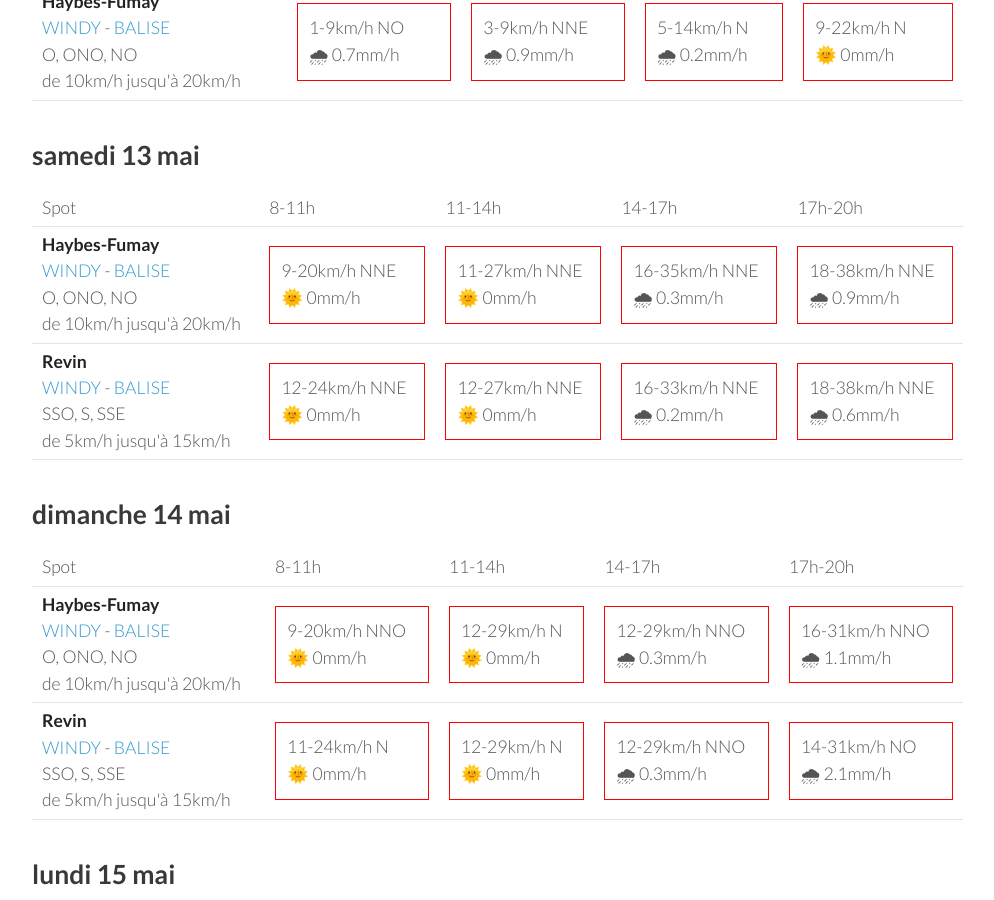
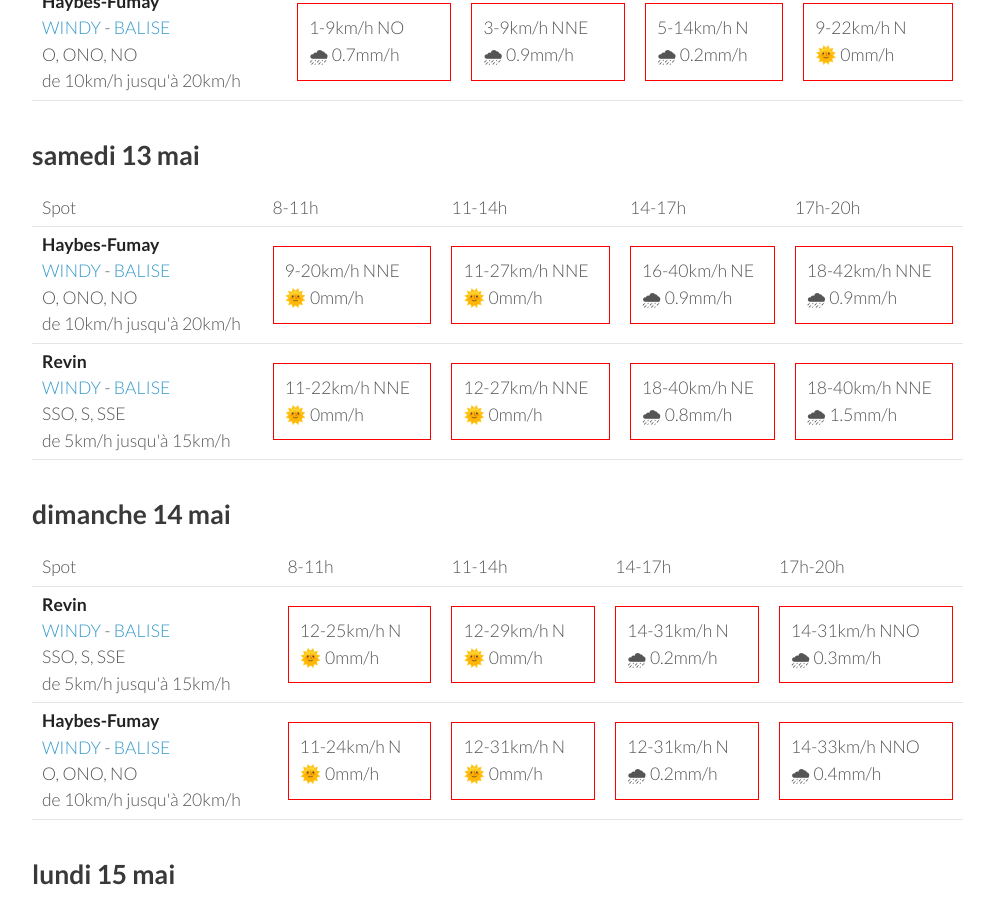
Before and after one commit to parapente-dans-le-nord/parapente-dans-le-nord.github.io, a Jekyll site: the page built from ardennes.markdown, in a window 1280 px wide and 900 px high, scrolled down 859 px. Shown: the whole window, without its empty margins (26-1020 px from the left). Built offline with Jekyll 4.4.1, drawn with Linux system fonts in a browser that asks for light colours; some of the changed text lies outside the part shown.

Commit message:
update index.markdown

```diff
--- a/ardennes.markdown
+++ b/ardennes.markdown
@@ -96,18 +96,18 @@ page mise à jour le jeudi 11 mai 13:10
 
             <td><div class="not-flyable"><p>9-20km/h NNE</p><p>🌞 0mm/h</p></div></td>
             <td><div class="not-flyable"><p>11-27km/h NNE</p><p>🌞 0mm/h</p></div></td>
-            <td><div class="not-flyable"><p>16-35km/h NNE</p><p>🌧 0.3mm/h</p></div></td>
-            <td><div class="not-flyable"><p>18-38km/h NNE</p><p>🌧 0.9mm/h</p></div></td>
+            <td><div class="not-flyable"><p>16-40km/h NE</p><p>🌧 0.9mm/h</p></div></td>
+            <td><div class="not-flyable"><p>18-42km/h NNE</p><p>🌧 0.9mm/h</p></div></td>
 
 
     </tr>
 <tr>
         <td><strong>Revin</strong><br><a href="https://windy.com/49.948/4.625?49.543,4.625,8">WINDY</a> - <span class=""><a href="http://www.balisemeteo.com/balise.php?idBalise=5019">BALISE</a> </span><br> <span class="vent-favorable">SSO, S, SSE</span><br><span class="force-vent">de 5km/h jusqu'à 15km/h</span> </td>
 
-            <td><div class="not-flyable"><p>12-24km/h NNE</p><p>🌞 0mm/h</p></div></td>
+            <td><div class="not-flyable"><p>11-22km/h NNE</p><p>🌞 0mm/h</p></div></td>
             <td><div class="not-flyable"><p>12-27km/h NNE</p><p>🌞 0mm/h</p></div></td>
-            <td><div class="not-flyable"><p>16-33km/h NNE</p><p>🌧 0.2mm/h</p></div></td>
-            <td><div class="not-flyable"><p>18-38km/h NNE</p><p>🌧 0.6mm/h</p></div></td>
+            <td><div class="not-flyable"><p>18-40km/h NE</p><p>🌧 0.8mm/h</p></div></td>
+            <td><div class="not-flyable"><p>18-40km/h NNE</p><p>🌧 1.5mm/h</p></div></td>
 
 
     </tr>
@@ -128,22 +128,22 @@ page mise à jour le jeudi 11 mai 13:10
       <td>17h-20h</td>
     </tr>
 <tr>
-        <td><strong>Haybes-Fumay</strong><br><a href="https://windy.com/49.998/4.715?49.913,4.738,10">WINDY</a> - <span class=""><a href="http://www.balisemeteo.com/balise.php?idBalise=104">BALISE</a> </span><br> <span class="vent-favorable">O, ONO, NO</span><br><span class="force-vent">de 10km/h jusqu'à 20km/h</span> </td>
+        <td><strong>Revin</strong><br><a href="https://windy.com/49.948/4.625?49.543,4.625,8">WINDY</a> - <span class=""><a href="http://www.balisemeteo.com/balise.php?idBalise=5019">BALISE</a> </span><br> <span class="vent-favorable">SSO, S, SSE</span><br><span class="force-vent">de 5km/h jusqu'à 15km/h</span> </td>
 
-            <td><div class="not-flyable"><p>9-20km/h NNO</p><p>🌞 0mm/h</p></div></td>
+            <td><div class="not-flyable"><p>12-25km/h N</p><p>🌞 0mm/h</p></div></td>
             <td><div class="not-flyable"><p>12-29km/h N</p><p>🌞 0mm/h</p></div></td>
-            <td><div class="not-flyable"><p>12-29km/h NNO</p><p>🌧 0.3mm/h</p></div></td>
-            <td><div class="not-flyable"><p>16-31km/h NNO</p><p>🌧 1.1mm/h</p></div></td>
+            <td><div class="not-flyable"><p>14-31km/h N</p><p>🌧 0.2mm/h</p></div></td>
+            <td><div class="not-flyable"><p>14-31km/h NNO</p><p>🌧 0.3mm/h</p></div></td>
 
 
     </tr>
 <tr>
-        <td><strong>Revin</strong><br><a href="https://windy.com/49.948/4.625?49.543,4.625,8">WINDY</a> - <span class=""><a href="http://www.balisemeteo.com/balise.php?idBalise=5019">BALISE</a> </span><br> <span class="vent-favorable">SSO, S, SSE</span><br><span class="force-vent">de 5km/h jusqu'à 15km/h</span> </td>
+        <td><strong>Haybes-Fumay</strong><br><a href="https://windy.com/49.998/4.715?49.913,4.738,10">WINDY</a> - <span class=""><a href="http://www.balisemeteo.com/balise.php?idBalise=104">BALISE</a> </span><br> <span class="vent-favorable">O, ONO, NO</span><br><span class="force-vent">de 10km/h jusqu'à 20km/h</span> </td>
 
             <td><div class="not-flyable"><p>11-24km/h N</p><p>🌞 0mm/h</p></div></td>
-            <td><div class="not-flyable"><p>12-29km/h N</p><p>🌞 0mm/h</p></div></td>
-            <td><div class="not-flyable"><p>12-29km/h NNO</p><p>🌧 0.3mm/h</p></div></td>
-            <td><div class="not-flyable"><p>14-31km/h NO</p><p>🌧 2.1mm/h</p></div></td>
+            <td><div class="not-flyable"><p>12-31km/h N</p><p>🌞 0mm/h</p></div></td>
+            <td><div class="not-flyable"><p>12-31km/h N</p><p>🌧 0.2mm/h</p></div></td>
+            <td><div class="not-flyable"><p>14-33km/h NNO</p><p>🌧 0.4mm/h</p></div></td>
 
 
     </tr>
```
Also changed, not shown: other parts of ardennes.markdown (+1 -1 lines).
